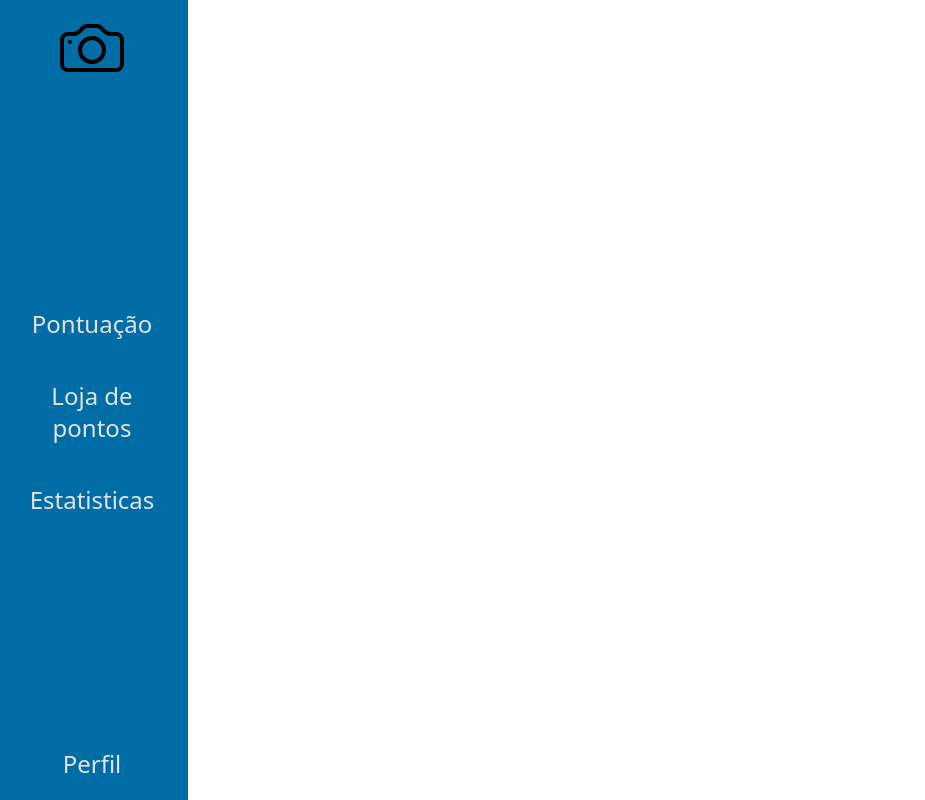
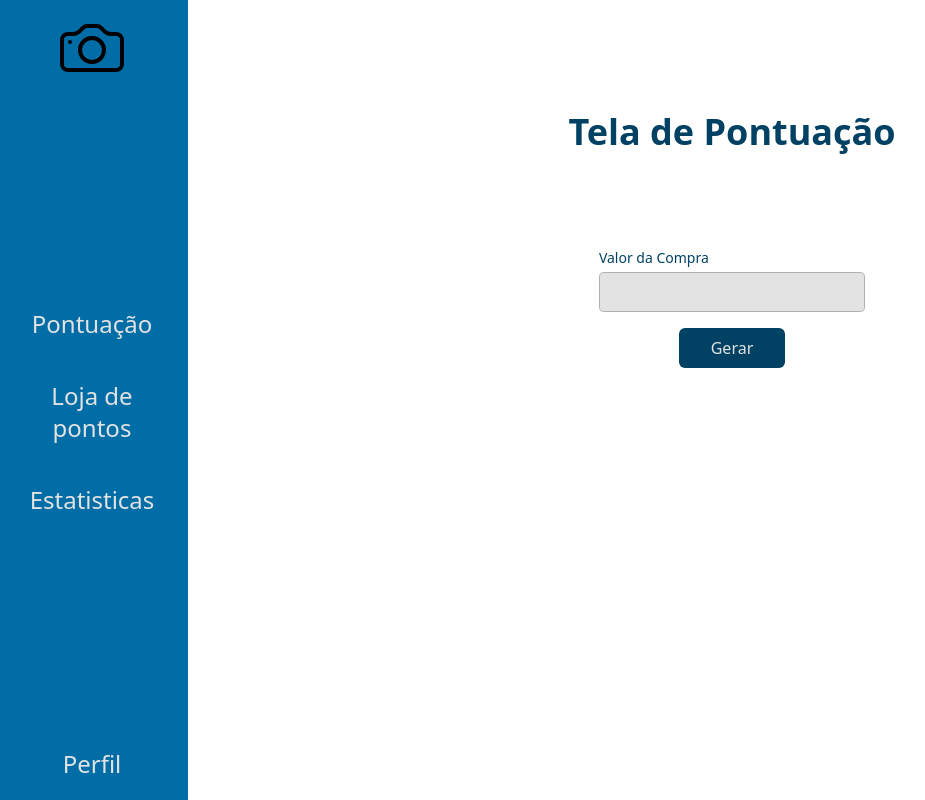
Before and after one commit to CaioAdriano1199/projetobuyscore, a Next.js app: page /principal in a window 1280 px wide. Shown: the whole page, without its empty margins (4-929 px from the left). Built offline with nearby package versions, Linux system fonts and the light colour scheme.

Commit message:
tela pontuacao css feito

```diff
--- a/src/app/components/button/button.js
+++ b/src/app/components/button/button.js
@@ -10,7 +10,7 @@ export default function Button({
   className = "",
 }) {
   const baseStyles =
-    "px-4 py-2  transition focus:outline-none focus:ring-2 focus:ring-offset-2";
+    "px-4 py-2  ";
 
 const variants = {
   primary:
@@ -18,7 +18,7 @@ const variants = {
   secondary:
     "bg-[var(--azulclaro)] text-2xl text-[var(--branco)] hover:bg-[var(--branco)] hover:text-[var(--azulclaro)] w-full",
   outline:
-    "border border-gray-300 text-gray-700 hover:bg-gray-100 focus:ring-gray-400",
+    "border border-gray-300 text-gray-700 hover:bg-gray-100",
 };
 
 
--- a/src/app/components/input/input.js
+++ b/src/app/components/input/input.js
@@ -13,15 +13,25 @@ export default function Input({
   required = false,
   autoComplete = "off",
   error,
+  labelColor = "branco", // pode ser: azulclaro, azulescuro, branco, cinza, preto
 }) {
   // gera um id a partir do label/name se não for passado
   const inputId = id || name || (label ? label.toLowerCase().replace(/\s+/g, "-") : undefined);
 
+  const labelColors = {
+    azulclaro: "text-[#016DA7]",
+    azulescuro: "text-[#004164]",
+    branco: "text-[#E3E3E3]",
+    cinza: "text-[#827979]",
+    preto: "text-[#2C2A2A]"
+  };
+
+  const baseStyles = `block mb-1 text-sm font-medium ${labelColors[labelColor] || labelColors.branco}`;
 
   return (
     <div className={`mb-4 ${colSpan}`}>
       {label && (
-        <label htmlFor={inputId} className="block mb-1 text-sm font-medium text-[rgb(227,227,227)]">
+        <label htmlFor={inputId} className={baseStyles}>
           {label}
         </label>
       )}
--- /dev/null
+++ b/src/app/components/modal/modal.js
@@ -0,0 +1,76 @@
+"use client";
+import { useEffect } from 'react';
+
+export default function Modal({
+  isOpen,
+  onClose,
+  title,
+  children,
+  width = 'max-w-lg', // Largura padrão, mas pode ser personalizada
+  showCloseButton = true, // Opcional: mostrar ou não o botão de fechar
+  className = '' // Classes adicionais para personalização
+}) {
+  // Fecha o modal quando pressiona ESC
+  useEffect(() => {
+    const handleEscapeKey = (e) => {
+      if (e.key === 'Escape' && isOpen) {
+        onClose();
+      }
+    };
+
+    document.addEventListener('keydown', handleEscapeKey);
+    return () => document.removeEventListener('keydown', handleEscapeKey);
+  }, [isOpen, onClose]);
+
+  // Previne scroll do body quando modal está aberto
+  useEffect(() => {
+    if (isOpen) {
+      document.body.style.overflow = 'hidden';
+    } else {
+      document.body.style.overflow = 'unset';
+    }
+    return () => {
+      document.body.style.overflow = 'unset';
+    };
+  }, [isOpen]);
+
+  if (!isOpen) return null;
+
+  return (
+    <div className="fixed inset-0 z-50 overflow-y-auto">
+      {/* Overlay com efeito de blur */}
+      <div
+        className="fixed inset-0 bg-black bg-opacity-99 backdrop-blur-sm transition-opacity"
+        onClick={onClose}
+      />
+
+      {/* Container do Modal */}
+      <div className="flex min-h-screen items-center justify-center p-4">
+        <div
+          className={`relative bg-white rounded-lg shadow-xl ${width} w-full ${className}`}
+          onClick={(e) => e.stopPropagation()}
+        >
+          {/* Cabeçalho do Modal */}
+          <div className="flex items-center justify-between p-4">
+            <h3 className="text-xl text-[var(--azulescuro)] text-center w-full">
+              {title}
+            </h3>
+            {showCloseButton && (
+              <button
+                onClick={onClose}
+                className="absolute right-4 top-4 text-[var(--azulescuro)] text-xl font-bold hover:text-[var(--azulclaro)] focus:outline-none"
+              >
+                X
+              </button>
+            )}
+          </div>
+
+          {/* Conteúdo do Modal */}
+          <div className="p-6">
+            {children}
+          </div>
+        </div>
+      </div>
+    </div>
+  );
+}
--- a/src/app/components/telapontuacao/telapontuacao.js
+++ b/src/app/components/telapontuacao/telapontuacao.js
@@ -2,9 +2,53 @@
 import { useState } from "react";
 import Button from "../button/button";
 import Input from "../input/input";
+import Modal from "../modal/modal";
 
 export default function Telapontuacao() {
+  const [isModalOpen, setIsModalOpen] = useState(false);
+  const [valorCompra, setValorCompra] = useState("");
+  const [pontuacaoGerada, setPontuacaoGerada] = useState("(codigo)");
+
+  const handleGerarPontuacao = () => {
+    // Aqui você pode adicionar a lógica para calcular a pontuação
+
+    setIsModalOpen(true);
+  };
+
   return (
-    <div className="p-8"></div>
+    <div className="p-8 flex items-center justify-center w-full flex-col">
+      <h1 className="text-4xl font-bold mb-4 text-[var(--azulescuro)] p-20">Tela de Pontuação</h1>
+      <div className="mb-4 w-[26%]">
+        <Input
+          label="Valor da Compra"
+          type="number"
+          labelColor="azulescuro"
+          value={valorCompra}
+          onChange={(e) => setValorCompra(e.target.value)}
+          className=""
+        />
+        <Button
+          type="button"
+          variant="primary"
+          className="w-[40%]"
+          onClick={handleGerarPontuacao}
+        >
+          Gerar
+        </Button>
+      </div>
+
+      <Modal
+        isOpen={isModalOpen}
+        onClose={() => setIsModalOpen(false)}
+        width="max-w-md"
+        className="bg-white rounded-lg"
+      >
+        <div className="flex justify-center items-center py-8">
+          <span className="text-2xl text-[var(--azulescuro)]">
+            {pontuacaoGerada}
+          </span>
+        </div>
+      </Modal>
+    </div>
   );
 }
--- a/src/app/principal/page.js
+++ b/src/app/principal/page.js
@@ -1,13 +1,14 @@
 "use client";
 import { useState } from "react";
 import Sidemenu from "../components/sidemenu/sidemenu";
+import Telapontuacao from "../components/telapontuacao/telapontuacao";
 
 export default function Page() {
   return (
     <div className="flex">
         <Sidemenu />
         <div className="w-[85%] h-screen">
-
+          <Telapontuacao />
         </div>
         </div>
     );
```
